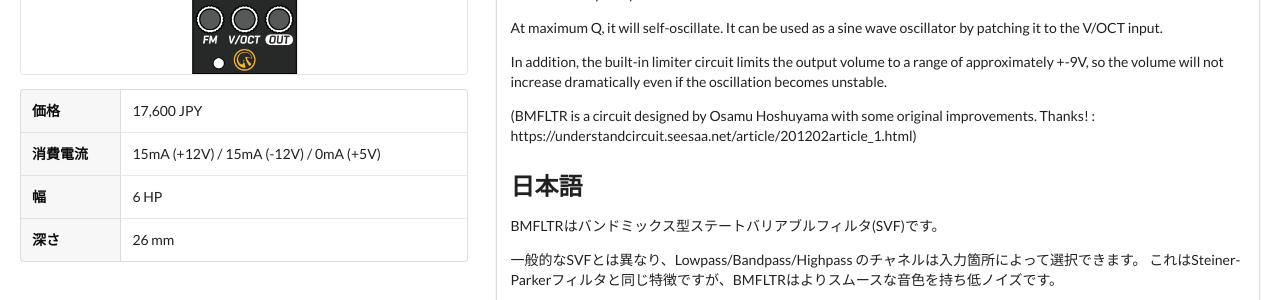
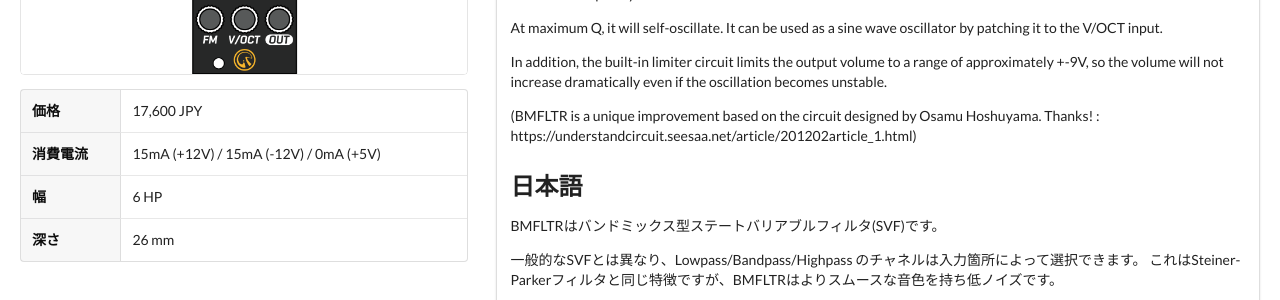
Before and after one commit to centrevillage/centrevillage.github.io, a Jekyll site: the page built from _products/BMFLTR.md, in a window 1280 px wide and 1237 px high. Shown: the part 582-882 px from the top of the window. Built offline with Jekyll 4.4.1, drawn with Linux system fonts in a browser that asks for light colours; nearby versions of some CDN libraries.

Commit message:
fix english desc

```diff
--- a/_products/BMFLTR.md
+++ b/_products/BMFLTR.md
@@ -38,7 +38,7 @@ It can be used as a sine wave oscillator by patching it to the V/OCT input.
 
 In addition, the built-in limiter circuit limits the output volume to a range of approximately +-9V, so the volume will not increase dramatically even if the oscillation becomes unstable.
 
-(BMFLTR is a circuit designed by Osamu Hoshuyama with some original improvements. Thanks! : https://understandcircuit.seesaa.net/article/201202article_1.html)
+(BMFLTR is a unique improvement based on the circuit designed by Osamu Hoshuyama. Thanks! : https://understandcircuit.seesaa.net/article/201202article_1.html)
 
 ## 日本語
 
```
